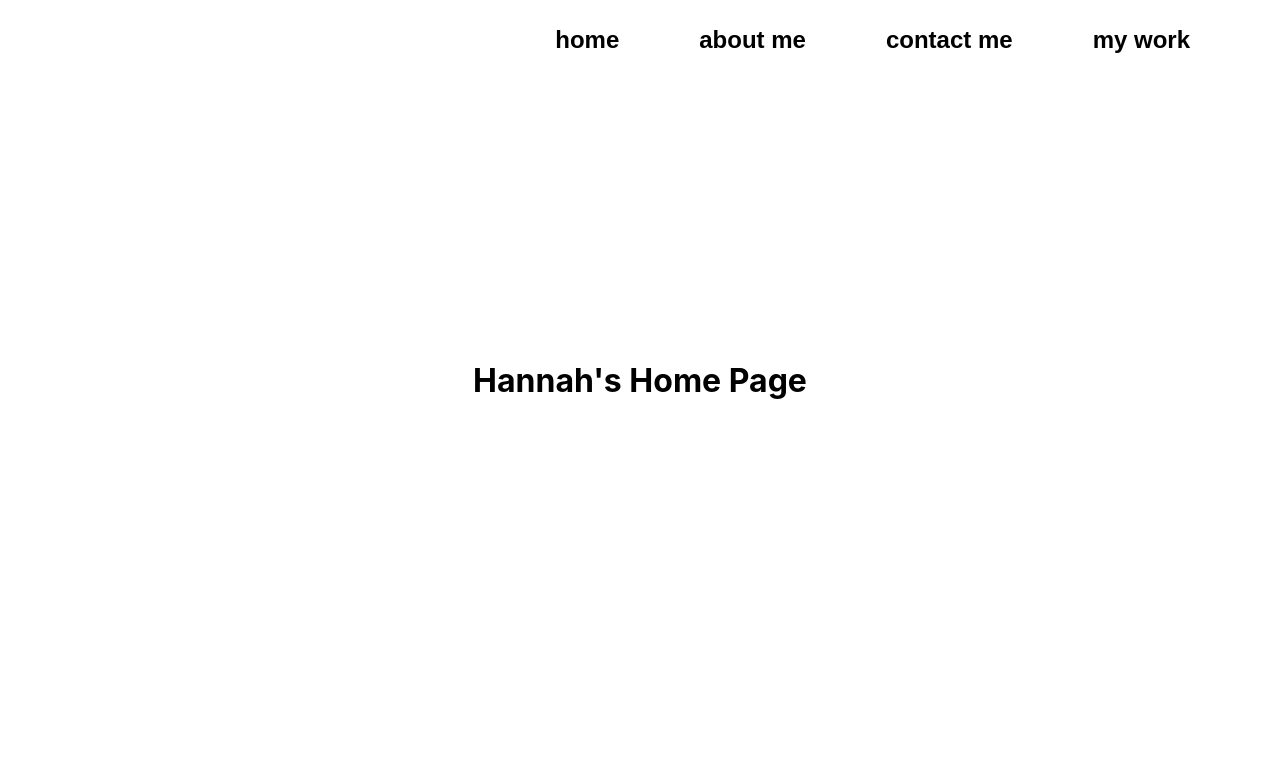
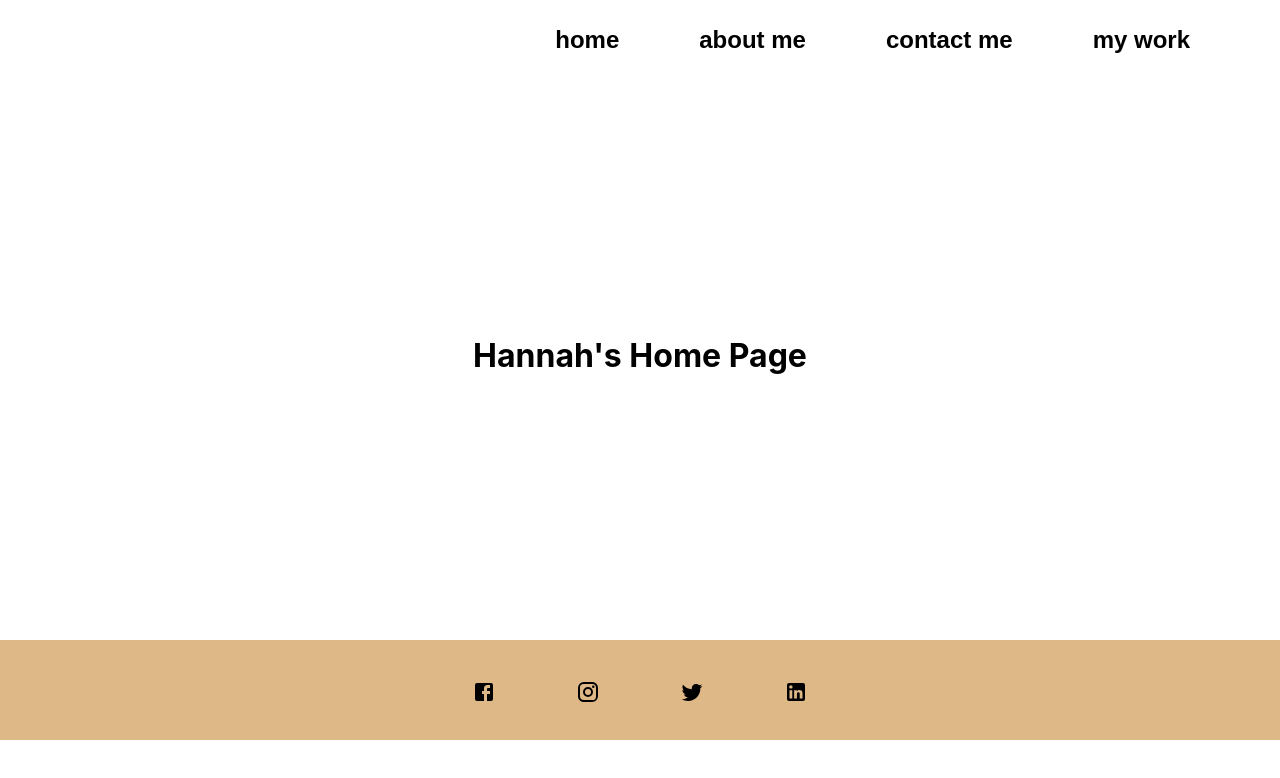
Before and after one commit to wesleypetry/HannahPortfolio, a React (Create React App) app: page / in a window 1280 px wide. Shown: the top 778 px of the page. Built offline with nearby package versions, Linux system fonts and the light colour scheme.

Commit message:
Footer + Material UI Icons

```diff
--- a/package.json
+++ b/package.json
@@ -3,6 +3,8 @@
   "version": "0.1.0",
   "private": true,
   "dependencies": {
+    "@material-ui/core": "^4.11.4",
+    "@material-ui/icons": "^4.11.2",
     "@testing-library/jest-dom": "^5.12.0",
     "@testing-library/react": "^11.2.6",
     "@testing-library/user-event": "^12.8.3",
--- a/src/App.js
+++ b/src/App.js
@@ -3,6 +3,7 @@ import { BrowserRouter, Route, Switch } from 'react-router-dom';
 import Home from './Pages/Home';
 import About from './Pages/About';
 import HeaderBar from './Pages/HeaderBar';
+import FooterBar from './Pages/FooterBar';
 import Contact from './Pages/Contact';
 import Work from './Pages/Work';
 
@@ -20,6 +21,7 @@ function App() {
               </Switch>
           </BrowserRouter>
         </div>
+        <FooterBar/>
       </div>
   );
 }
--- /dev/null
+++ b/src/Pages/FooterBar.js
@@ -0,0 +1,29 @@
+import React from 'react';
+import './styles.modules.css';
+import FacebookIcon from '@material-ui/icons/Facebook';
+import InstagramIcon from '@material-ui/icons/Instagram';
+import TwitterIcon from '@material-ui/icons/Twitter';
+import LinkedInIcon from '@material-ui/icons/LinkedIn';
+
+function FooterBar(props) {
+  return (
+    <div className="FooterBar">
+        <div>
+        <a href="https://www.facebook.com/" target="blank">
+          <FacebookIcon className="Icons"/>
+        </a>
+        <a href="https://www.instagram.com/" target="blank">
+          <InstagramIcon className="Icons"/>
+        </a>
+        <a href="https://twitter.com/" target="blank">
+          <TwitterIcon className="Icons"/>
+        </a>
+        <a href="https://linkedin.com/" target="blank">
+          <LinkedInIcon className="Icons"/>
+        </a>
+
+      </div>
+    </div>
+  );
+}
+export default FooterBar;
--- a/src/Pages/styles.modules.css
+++ b/src/Pages/styles.modules.css
@@ -4,7 +4,7 @@
     text-align: center;
     justify-content: center;
     align-items: center;
-    height: 600px;
+    height: 550px;
 }
 
 .AboutDiv {
@@ -13,7 +13,7 @@
     text-align: center;
     justify-content: center;
     align-items: center;
-    height: 600px;
+    height: 550px;
 }
 
 .ContactDiv {
@@ -22,7 +22,7 @@
     text-align: center;
     justify-content: center;
     align-items: center;
-    height: 600px;
+    height: 550px;
 }
 
 .WorkDiv {
@@ -31,8 +31,27 @@
     text-align: center;
     justify-content: center;
     align-items: center;
-    height: 600px;
+    height: 550px;
 }
+
+.FooterBar {
+    width: 100%;
+    height: 100px;
+    align-items: center;
+    display: flex;
+    flex-direction: column;
+    background-color: burlywood;
+  }
+
+  .Icons{
+    color: black;
+    padding: 40px;
+
+  }
+
+  .Icons:hover{
+      color: #676767;
+  }
 
 .HeaderBar{
     display: flex;
```
Also changed, not shown: 1 other file (tests, documents, lock files or other folders).
